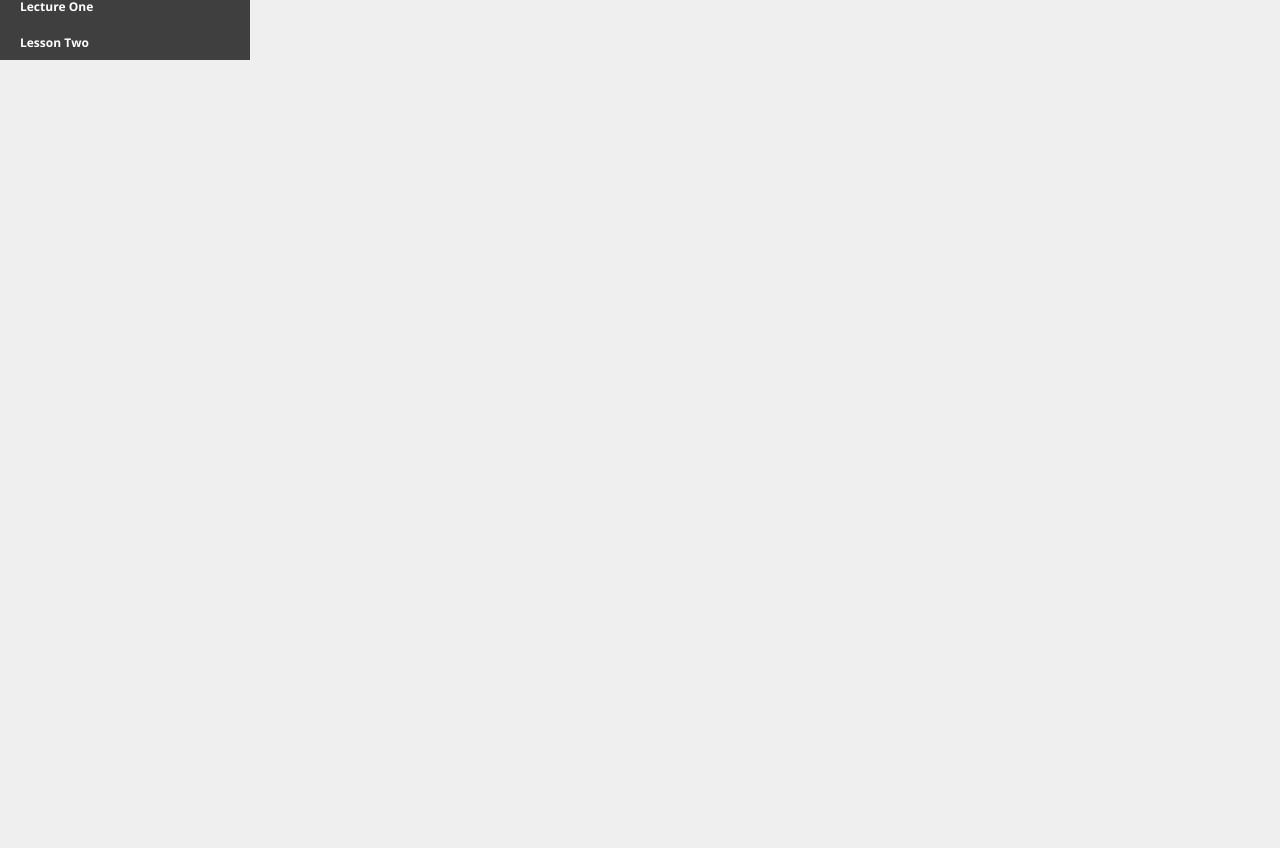
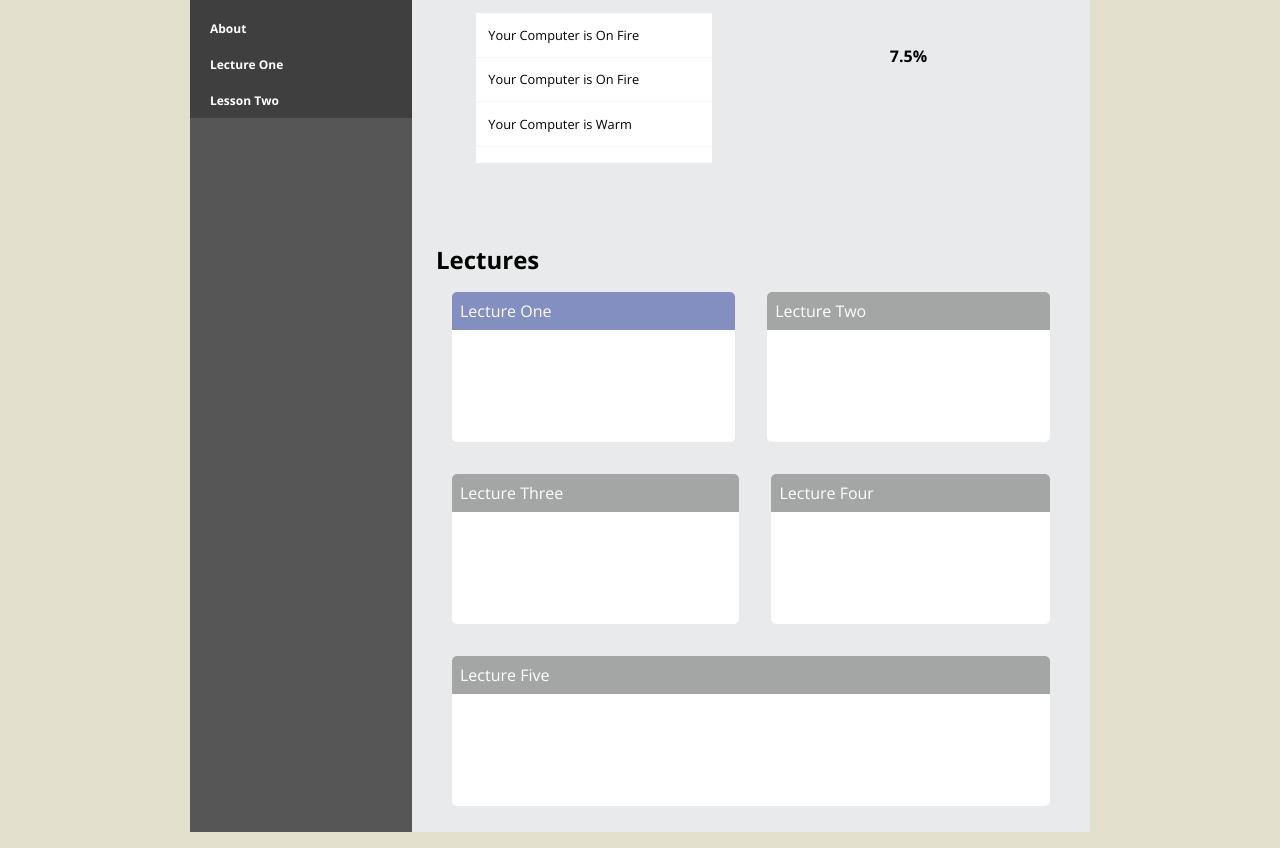
Before and after one commit to BCITComp1950/project, a plain HTML site: page protosite/index.html in a window 1280 px wide. Shown: the part 84-932 px from the top of the page. Before the commit the page ends 800 px from the top, so only its background shows below. Drawn offline with nearby package versions, Linux system fonts and the light colour scheme.

Commit message:
Protosite - Rough Layout
I've implemented a rough layout for the dashboard page.

Also updated the sitemap to more accurately map what the final site
would be.

```diff
--- a/protosite/index.html
+++ b/protosite/index.html
@@ -12,8 +12,11 @@
 <!-- Project by: Jaycee-Ann Day, Michael Lyall, Tom Machin, Edward Fung -->
   <body>
   <div id="container1">
-   <div id="accordian">
+	<nav id="accordian">
 		<ul>
+			<li id="coursetitle">
+				<h2>COMP 1950</h2>
+			</li>
 			<li>
 			  <h3><span class="icon-dashboard"></span>Dashboard</h3>
 			</li>
@@ -42,10 +45,50 @@
 			  </ul>
 			</li>
 		  </ul>
+		 <!---end of accordion -->
+	</nav>
+	<main id="dashboard">
+		<section id="info">
+			<div>
+				<h2>Announcements</h2>
+				<div id="messages">
+					<ol>
+						<li>Your Computer is On Fire</li>
+						<li>Your Computer is On Fire</li>
+						<li>Your Computer is Warm</li>
+					</ol>
 				</div>
-
 			</div>
-
+			<div>
+				<h2>Overall Grade</h2>
+				<div id="grades">
+					<h4>7.5%</h4>
+				</div>
+			</div>
+		</section>
+		<section>
+				<h2>Lectures</h2>
+			<div id="lecturelist">
+				<div class="complete">
+					<h3>Lecture One</h3>
+				</div>
+				<div>
+					<h3>Lecture Two</h3>
+				</div>
+				<div>
+					<h3>Lecture Three</h3>
+				</div>
+				<div>
+					<h3>Lecture Four</h3>
+				</div>
+				<div>
+					<h3>Lecture Five</h3>
+				</div>
+			</div>
+		</section>
+	</main>
+  </div>
+	</div>
  <!--#config timefmt="%B %e %Y, %R%p" -->
   <!--#echo var="LAST_MODIFIED" -->
 <!-- prefix free to deal with vendor prefixes -->
@@ -57,4 +100,5 @@
   <script src="scripts/jquery-ui.min.js"></script>
   <script src="scripts/accordian.js" type="text/javascript"></script>
   </body>
+
   </html>
--- a/protosite/style/style.css
+++ b/protosite/style/style.css
@@ -4,13 +4,41 @@
 * {margin: 0; padding: 0;}
 
 body {
-	background: #efefef;
+
 	font-family: "Open Sans", arial, verdana;
+	background-color:#E2DFCD;
+	font-size: 16px;
 }
+
+#container1 {
+	background-color:#E9EAEB;
+	max-width:900px;
+	margin: 1em auto;
+	height:900px;
+	display:flex;
+	flex-direction:row;
+	flex-wrap: nowrap;
+	overflow:auto;
+}
+
+/* menu header */
+
+#coursetitle {
+	color: #fff;
+	background-color: #7AB4E1;
+	text-align:center;
+	font-size: 1.3em;
+}
+
+/* menu */
+
 #accordian {
 	background: #565656;
 	width: 250px;
+	min-width:200px;
 	color: white;
+	height:100%;
+
 }
 /*heading styles*/
 #accordian h3 {
@@ -25,11 +53,16 @@ body {
 #accordian h3:hover {
 	text-shadow: 0 0 1px rgba(255, 255, 255, 0.7);
 }
+
+
+
 /*iconfont styles*/
 #accordian h3 span {
 	font-size: 16px;
 	margin-right: 10px;
 }
+
+
 /*list items*/
 #accordian li {
 	list-style-type: none;
@@ -57,3 +90,80 @@ body {
 #accordian li.active ul {
 	display: block;
 }
+
+/* Main Content styles */
+
+main {
+	margin: 2em 1.5em;
+	max-width:70%;
+}
+
+
+
+/* Styles for Dashboard Layout */
+
+
+/* Announcement and Grades styles */
+#dashboard #info {
+	display:flex;
+	max-width:100%;
+	flex-wrap:wrap;
+	justify-content:space-around
+}
+
+#dashboard #info div {
+	min-width:40%;
+	max-width:100%;
+}
+
+#dashboard #info div div {
+	height:150px;
+	margin:1em 0.5em;
+}
+	/*Announcement style*/
+	#dashboard #info #messages {
+		background-color:#fff;
+	}
+	#dashboard #info #messages li {
+		font-size:0.8em;
+		list-style:none;
+		border-bottom: solid thin #F5F6F6;
+		padding:1em;
+	}
+
+	/*Grades style*/
+	#dashboard #info #grades {
+		text-align:center;
+		padding:2em;
+	}
+
+/* Styles for displaying Lecture list on Dashboard */
+#dashboard #lecturelist {
+	display:flex;
+	max-width:100%;
+	flex-wrap:wrap;
+}
+
+#dashboard #lecturelist div {
+	margin:1em;
+	min-width:40%;
+	max-width:100%;
+	height:150px;
+	flex-grow:1;
+	flex-shrink:0;
+	border-radius:5px;
+	background-color:#FFFFFF;
+}
+#dashboard #lecturelist h3{
+	color:#fff;
+	background-color:#A4A5A5;
+	font-size:1em;
+	padding:0.5em;
+	font-weight:normal;
+	border-radius: 5px 5px 0 0;
+}
+
+#dashboard #lecturelist .complete h3{
+	background-color:#838EC1;
+
+}
```
Also changed, not shown: sitemap/index.html (+87 -5 lines). Lines whose indentation alone changed are shown as unchanged.
